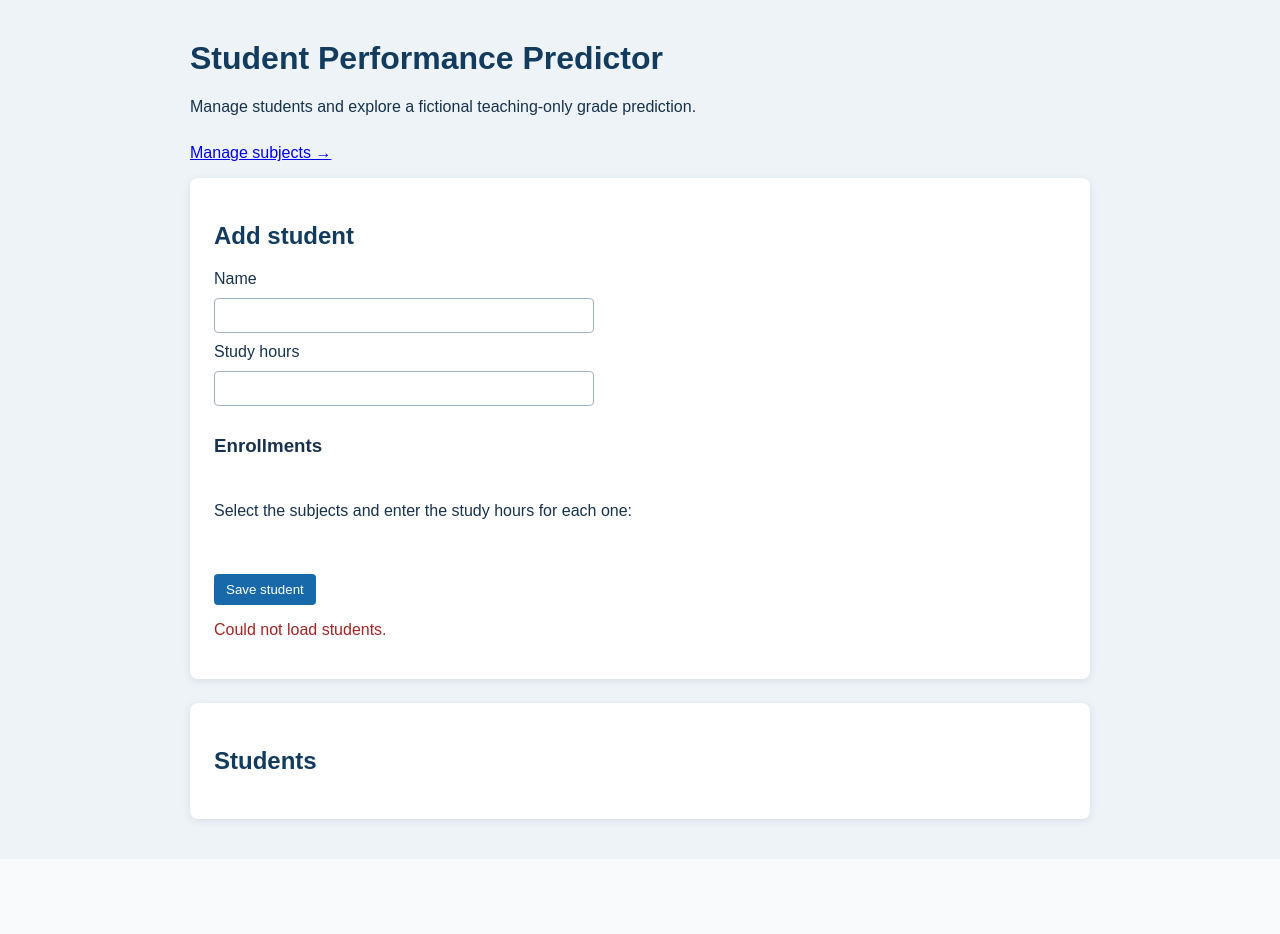
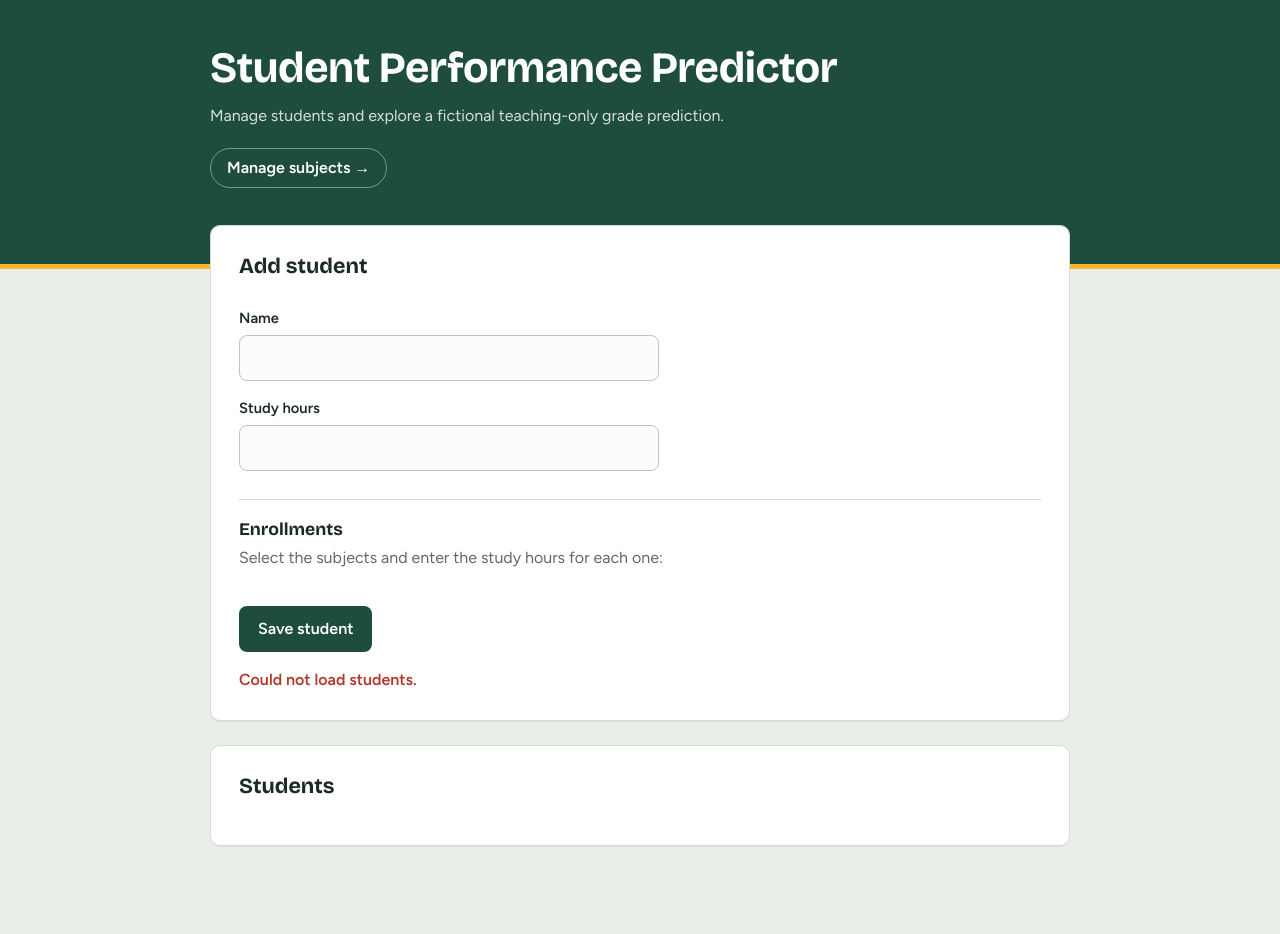
Before and after one commit to blancaferreiro/student-performance-predictor, a web app: page / in a window 1280 px wide. Before the commit the page ends 827 px from the top, so only its background shows below. Run offline with its HTML, style and script files only (its server is not run), Linux system fonts and the light colour scheme; data that the repository does not hold is empty.

Commit message:
Rediseño de la interfaz y corrección de etiqueta de dificultad

```diff
--- a/student-performance-predictor/java-api/src/main/resources/static/index.html
+++ b/student-performance-predictor/java-api/src/main/resources/static/index.html
@@ -7,11 +7,14 @@
     <link rel="stylesheet" href="/style.css">
 </head>
 <body>
+    <header class="site-header">
+        <div class="inner">
+            <h1>Student Performance Predictor</h1>
+            <p class="introduction">Manage students and explore a fictional teaching-only grade prediction.</p>
+            <a class="header-link" href="/subjects">Manage subjects →</a>
+        </div>
+    </header>
     <main>
-        <h1>Student Performance Predictor</h1>
-        <p class="introduction">Manage students and explore a fictional teaching-only grade prediction.</p>
-        <p><a href="/subjects">Manage subjects →</a></p>
-
         <section class="panel">
             <h2 id="form-title">Add student</h2>
             <form id="student-form">
@@ -22,8 +25,6 @@
                 <label for="study-hours">Study hours</label>
                 <input id="study-hours" type="number" min="0" step="0.5" required>
 
-
-
                 <h3>Enrollments</h3>
 
                 <p>Select the subjects and enter the study hours for each one:</p>
@@ -31,8 +32,6 @@
                 <div id="subject-checkboxes"></div>
 
                 <div id="enrollment-list"></div>
-
-
 
                 <div class="form-actions">
                     <button type="submit">Save student</button>
--- a/student-performance-predictor/java-api/src/main/resources/static/style.css
+++ b/student-performance-predictor/java-api/src/main/resources/static/style.css
@@ -1,89 +1,361 @@
+/* Tipografías: si no hay conexión, el navegador usa las de reserva. */
+@import url("https://fonts.googleapis.com/css2?family=Bricolage+Grotesque:wght@600;700&family=Figtree:wght@400;500;600&display=swap");
+
+/* ---------- Colores y tipografía (cámbialos aquí) ---------- */
 :root {
-    color: #17324d;
-    background: #eef3f7;
-    font-family: Arial, sans-serif;
+    --chalk: #1f4d3d;        /* verde pizarra */
+    --chalk-deep: #163a2e;
+    --pencil: #f4b630;       /* amarillo lápiz */
+    --page: #e9eee8;
+    --paper: #ffffff;
+    --ink: #1c2a24;
+    --muted: #5d6b63;
+    --line: #d5dcd2;
+    --field: #bcc7bb;
+    --ok: #1f6b4a;
+    --ok-bg: #e3f1e8;
+    --danger: #b3382c;
+
+    --font-body: "Figtree", "Segoe UI", system-ui, sans-serif;
+    --font-head: "Bricolage Grotesque", "Segoe UI", system-ui, sans-serif;
+
+    color: var(--ink);
+    background: var(--page);
+    font-family: var(--font-body);
+    font-size: 16px;
+    line-height: 1.5;
+}
+
+* {
+    box-sizing: border-box;
 }
 
 body {
     margin: 0;
 }
 
-main {
-    width: min(900px, 92%);
-    margin: 40px auto;
+/* ---------- Cabecera tipo pizarra ---------- */
+.site-header {
+    padding: 44px 0 76px;
+    background: var(--chalk);
+    border-bottom: 5px solid var(--pencil);
 }
 
-h1, h2 {
-    color: #123b5d;
+.site-header .inner {
+    width: min(860px, 92%);
+    margin: 0 auto;
+}
+
+h1, h2, h3, h4 {
+    font-family: var(--font-head);
+    line-height: 1.15;
+}
+
+h1 {
+    margin: 0 0 10px;
+    color: #fff;
+    font-size: clamp(1.9rem, 4.5vw, 2.7rem);
+    letter-spacing: -0.01em;
 }
 
 .introduction {
-    margin-bottom: 28px;
+    max-width: 56ch;
+    margin: 0 0 20px;
+    color: rgb(255 255 255 / 82%);
+}
+
+.header-link {
+    display: inline-block;
+    padding: 7px 16px;
+    border: 1px solid rgb(255 255 255 / 40%);
+    border-radius: 999px;
+    color: #fff;
+    font-weight: 600;
+    text-decoration: none;
+    transition: background 0.15s, color 0.15s;
+}
+
+.header-link:hover,
+.header-link:focus-visible {
+    background: var(--pencil);
+    border-color: var(--pencil);
+    color: var(--ink);
+}
+
+/* ---------- Contenido ---------- */
+main {
+    position: relative;
+    width: min(860px, 92%);
+    margin: -44px auto 0;
+    padding-bottom: 64px;
 }
 
 .panel {
     margin-bottom: 24px;
-    padding: 24px;
-    border-radius: 8px;
-    background: white;
-    box-shadow: 0 2px 8px rgb(20 50 75 / 10%);
+    padding: 28px;
+    border: 1px solid var(--line);
+    border-radius: 10px;
+    background: var(--paper);
+    box-shadow: 0 1px 0 rgb(28 42 36 / 6%);
 }
 
+.panel h2 {
+    margin: 0 0 18px;
+    font-size: 1.35rem;
+}
+
+/* ---------- Formularios ---------- */
 form {
     display: grid;
-    gap: 10px;
+    gap: 6px;
+}
+
+form > label {
+    margin-top: 10px;
+    font-weight: 600;
+    font-size: 0.92rem;
 }
 
 input, select {
-    max-width: 360px;
-    padding: 9px;
-    border: 1px solid #9fb2c3;
-    border-radius: 4px;
+    width: 100%;
+    max-width: 420px;
+    padding: 10px 12px;
+    border: 1px solid var(--field);
+    border-radius: 8px;
+    background: #fcfdfb;
+    color: var(--ink);
+    font: inherit;
 }
 
+input:focus-visible,
+select:focus-visible {
+    border-color: var(--chalk);
+    outline: 3px solid rgb(244 182 48 / 55%);
+    outline-offset: 0;
+}
+
+input:disabled {
+    background: #eef1ec;
+    opacity: 0.6;
+}
+
+form h3 {
+    margin: 22px 0 0;
+    padding-top: 20px;
+    border-top: 1px solid var(--line);
+    font-size: 1.1rem;
+}
+
+form h3 + p {
+    margin: 0 0 4px;
+    color: var(--muted);
+}
+
+/* Lista de asignaturas con casillas */
+#subject-checkboxes {
+    display: grid;
+    gap: 8px;
+}
+
+.enrollment-item {
+    display: grid;
+    grid-template-columns: auto 1fr minmax(120px, 170px);
+    align-items: center;
+    gap: 12px;
+    padding: 10px 14px;
+    border: 1px solid var(--line);
+    border-radius: 8px;
+    background: #f8faf6;
+    transition: border-color 0.15s, background 0.15s;
+}
+
+.enrollment-item:has(input[type="checkbox"]:checked) {
+    border-color: var(--chalk);
+    background: #eef6f0;
+}
+
+.enrollment-item input[type="checkbox"] {
+    width: 18px;
+    height: 18px;
+    margin: 0;
+    accent-color: var(--chalk);
+}
+
+.enrollment-item label {
+    margin: 0;
+    font-weight: 500;
+}
+
+.enrollment-item input[type="number"] {
+    max-width: none;
+}
+
+/* ---------- Botones ---------- */
 button {
-    padding: 8px 12px;
-    border: 0;
-    border-radius: 4px;
-    color: white;
-    background: #1769aa;
+    padding: 10px 18px;
+    border: 1px solid transparent;
+    border-radius: 8px;
+    background: var(--chalk);
+    color: #fff;
+    font: inherit;
+    font-weight: 600;
     cursor: pointer;
+    transition: background 0.15s, border-color 0.15s, color 0.15s;
+}
+
+button:hover {
+    background: var(--chalk-deep);
+}
+
+button:focus-visible {
+    outline: 3px solid rgb(244 182 48 / 70%);
+    outline-offset: 2px;
 }
 
 button.secondary {
-    color: #17324d;
-    background: #dce6ee;
+    border-color: var(--field);
+    background: transparent;
+    color: var(--ink);
 }
 
-.form-actions, .student-actions {
+button.secondary:hover {
+    background: #eef1ec;
+}
+
+.form-actions,
+.student-actions {
     display: flex;
     flex-wrap: wrap;
     gap: 8px;
-    margin-top: 8px;
+    margin-top: 14px;
 }
 
+/* ---------- Lista de estudiantes y asignaturas ---------- */
 .student-card {
-    padding: 14px 0;
-    border-bottom: 1px solid #dce6ee;
+    padding: 20px 0;
+    border-bottom: 1px solid var(--line);
+}
+
+.student-card:first-child {
+    padding-top: 0;
 }
 
 .student-card:last-child {
+    padding-bottom: 0;
     border-bottom: 0;
+}
+
+.student-card strong {
+    font-family: var(--font-head);
+    font-size: 1.2rem;
 }
 
 .student-card p {
     margin: 4px 0;
 }
 
-.prediction {
-    color: #167044;
-    font-weight: bold;
+.student-card h4 {
+    margin: 16px 0 6px;
+    color: var(--muted);
+    font-size: 0.95rem;
 }
 
-.error {
-    color: #a32424;
+/* Botón "Predict grade" de cada matrícula */
+.student-card > button {
+    margin: 2px 0 6px;
+    padding: 5px 12px;
+    border-color: var(--field);
+    background: transparent;
+    color: var(--ink);
+    font-size: 0.88rem;
+}
+
+.student-card > button:hover {
+    background: #eef1ec;
+}
+
+/* Botones del estudiante: Edit, Delete y Predict general grade */
+.student-actions {
+    padding-top: 16px;
+    border-top: 1px dashed var(--line);
+}
+
+.student-actions button:nth-child(1) {
+    border-color: var(--field);
+    background: transparent;
+    color: var(--ink);
+}
+
+.student-actions button:nth-child(1):hover {
+    background: #eef1ec;
+}
+
+.student-actions button:nth-child(2) {
+    border-color: #e3b9b4;
+    background: transparent;
+    color: var(--danger);
+}
+
+.student-actions button:nth-child(2):hover {
+    background: #fbeceb;
+}
+
+/* Resultado de la predicción */
+.prediction {
+    width: fit-content;
+    margin: 4px 0 8px;
+    padding: 3px 12px;
+    border-radius: 999px;
+    background: var(--ok-bg);
+    color: var(--ok);
+    font-weight: 600;
+}
+
+.prediction:empty {
+    display: none;
+}
+
+/* ---------- Mensajes ---------- */
+#message {
+    margin: 16px 0 0;
+    color: var(--ok);
+    font-weight: 600;
+}
+
+#message:empty {
+    display: none;
+}
+
+.error,
+#message.error {
+    color: var(--danger);
 }
 
 .hidden {
-    display: none;
+    display: none !important;
 }
+
+/* ---------- Móvil ---------- */
+@media (max-width: 560px) {
+    .site-header {
+        padding: 32px 0 64px;
+    }
+
+    .panel {
+        padding: 20px;
+    }
+
+    .enrollment-item {
+        grid-template-columns: auto 1fr;
+    }
+
+    .enrollment-item input[type="number"] {
+        grid-column: 1 / -1;
+    }
+}
+
+@media (prefers-reduced-motion: reduce) {
+    * {
+        transition: none !important;
+    }
+}
--- a/student-performance-predictor/java-api/src/main/resources/static/subject.js
+++ b/student-performance-predictor/java-api/src/main/resources/static/subject.js
@@ -8,7 +8,7 @@ const subjectList = document.getElementById("subject-list");
 const message = document.getElementById("message");
 
 // Texto visible para cada valor que entiende el backend.
-const DIFFICULTY_LABELS = { EASY: "Easy", MEDIUM: "Medium", HARD: "Difficulty" };
+const DIFFICULTY_LABELS = { EASY: "Easy", MEDIUM: "Medium", HARD: "Hard" };
 
 form.addEventListener("submit", saveSubject);
 loadSubjects();
```
Also changed, not shown: student-performance-predictor/java-api/src/main/resources/static/subject.html (+8 -4 lines).
